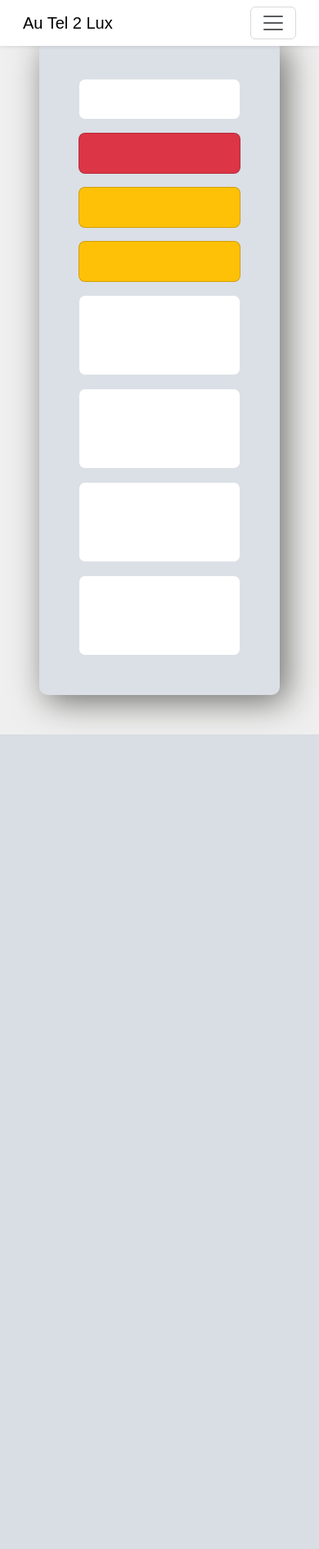
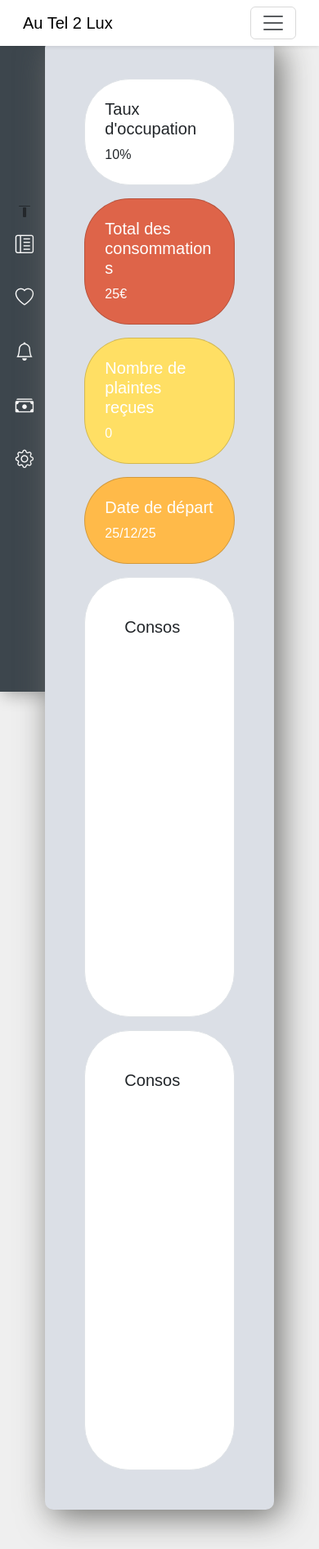
Before and after one commit to MrCyci6/Synthese_Hotel, a PHP site: page /views/dashboard.php in a window 390 px wide; the page is wider, and only the part inside the window is pictured. Shown: that part at 82% size. Before the commit the page ends 896 px from the top of that part, so only its background shows below. Run offline with PHP 8.4, Linux system fonts and the light colour scheme.

Commit message:
feat(dacks): Add sidebar and enhance dashboard layout

```diff
--- a/clients/styles/dashboard-global.css
+++ b/clients/styles/dashboard-global.css
@@ -13,3 +13,30 @@ body {
 .min-vh-70 {
     min-height: 70vh;
 }
+
+.bg-orange {
+    background: #FFBA49;
+}
+
+.bg-yellow {
+    background: #FFDF64;
+}
+
+.bg-red {
+    background: #DE6449;
+}
+
+.card {
+    border-radius: 3.4375rem !important;
+}
+
+.sidebar {
+    width: 3.75rem;
+    background-color: #3D464D;   /* Couleur de fond */
+    box-shadow: 4px 4px 20px rgba(0,0,0,0.3);
+}
+.sidebar a {
+    color: #fff;                 /* Couleur des icônes */
+    font-size: 1.4rem;           /* Taille des icônes */
+    margin: 1rem 0;             /* Espacement vertical entre icônes */
+}
--- a/clients/styles/dashboard-main.css
+++ b/clients/styles/dashboard-main.css
@@ -3,6 +3,7 @@
 .dashboard-content {
     height: 100%;
     padding: 4% 3%;
+
     flex-wrap: wrap;
 }
 
--- a/clients/views/dashboard.php
+++ b/clients/views/dashboard.php
@@ -35,36 +35,69 @@
 		</div>
 	</div>
 </nav>
+<!-- Barre latérale -->
+<nav class="position-absolute d-flex flex-column justify-content-center align-items-center py-3 start-0 bi-align-top sidebar h-100">
+	<a href="#"><i class="bi bi-layout-text-sidebar-reverse"></i></a>
+	<a href="#"><i class="bi bi-heart"></i></a>
+	<a href="#"><i class="bi bi-bell"></i></a>
+	<a href="#"><i class="bi bi-cash-stack"></i></a>
+	<a href="#"><i class="bi bi-gear"></i></a>
+</nav>
 
 <!-- Section principale -->
 <div class="container-fluid d-flex justify-content-center align-items-center min-vh-100 position-relative p-5" >
-	<div class="main-section p-5 w-100 min-vh-70">
+	<div class="main-section p-5 min-vh-70" style="width: 95%;">
 		<div class="row g-3">
 			<div class="col-md-3">
-				<div class="card p-4 bg-white border rounded-3"></div>
+				<div class="card p-2 bg-white border rounded-3">
+					<div class="card-body">
+						<h5 class="card-title">Taux d'occupation</h5>
+						<p class="card-text">10%</p>
+					</div>
+				</div>
 			</div>
 			<div class="col-md-3">
-				<div class="card p-4 bg-danger text-white rounded-3"></div>
+				<div class="card p-2 bg-red text-white rounded-3">
+					<div class="card-body">
+						<h5 class="card-title">Total des consommations</h5>
+						<p class="card-text">25€</p>
+					</div>
+				</div>
 			</div>
 			<div class="col-md-3">
-				<div class="card p-4 bg-warning text-white rounded-3"></div>
+				<div class="card p-2 bg-yellow text-white rounded-3">
+					<div class="card-body">
+						<h5 class="card-title">Nombre de plaintes reçues</h5>
+						<p class="card-text">0</p>
+					</div>
+				</div>
 			</div>
 			<div class="col-md-3">
-				<div class="card p-4 bg-warning text-white rounded-3"></div>
+				<div class="card p-2 bg-orange text-white rounded-3">
+					<div class="card-body">
+						<h5 class="card-title">Date de départ</h5>
+						<p class="card-text">25/12/25</p>
+					</div>
+				</div>
 			</div>
 
 			<div class="col-md-6">
-				<div class="card p-5 bg-white border rounded-3"></div>
+				<div class="card p-5 bg-white border rounded-3">
+					<h5 class="card-title">Consos</h5>
+					<p class="card-text">
+						<canvas id="myChart" width="400" height="400">
+						</canvas>
+					</p>
+				</div>
 			</div>
 			<div class="col-md-6">
-				<div class="card p-5 bg-white border rounded-3"></div>
-			</div>
-
-			<div class="col-md-6">
-				<div class="card p-5 bg-white border rounded-3"></div>
-			</div>
-			<div class="col-md-6">
-				<div class="card p-5 bg-white border rounded-3"></div>
+				<div class="card p-5 bg-white border rounded-3">
+					<h5 class="card-title">Consos</h5>
+					<p class="card-text">
+						<canvas id="myChart" width="400" height="400">
+						</canvas>
+					</p>
+				</div>
 			</div>
 		</div>
 	</div>
```
